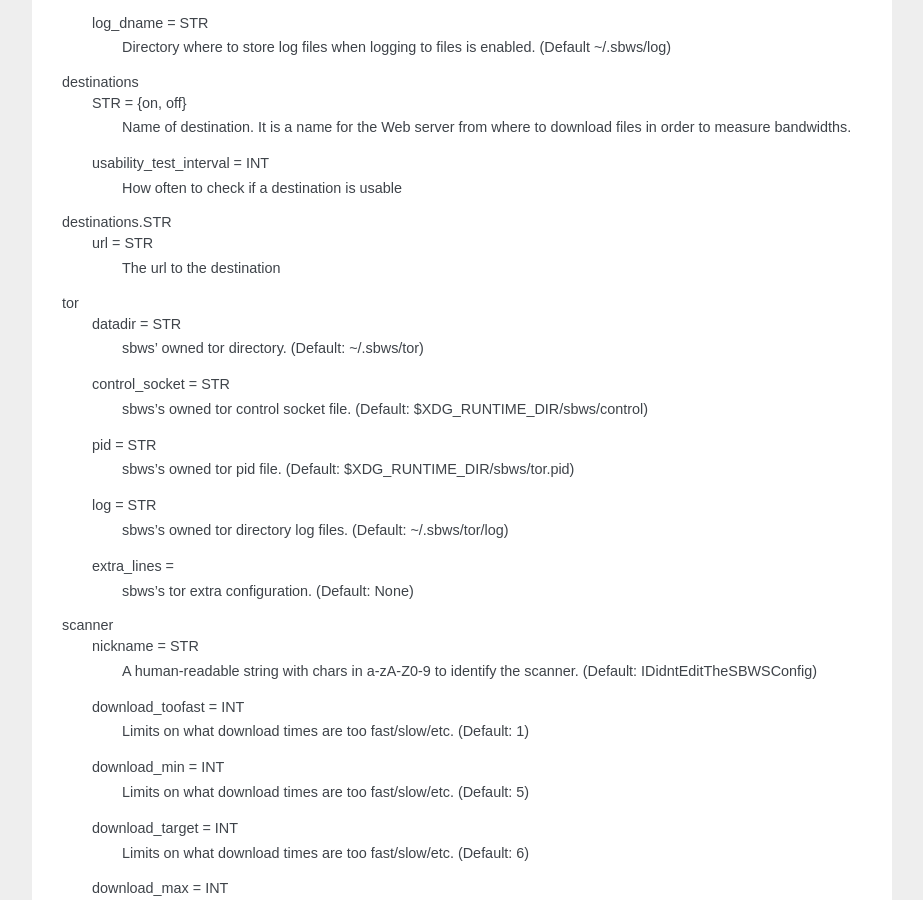
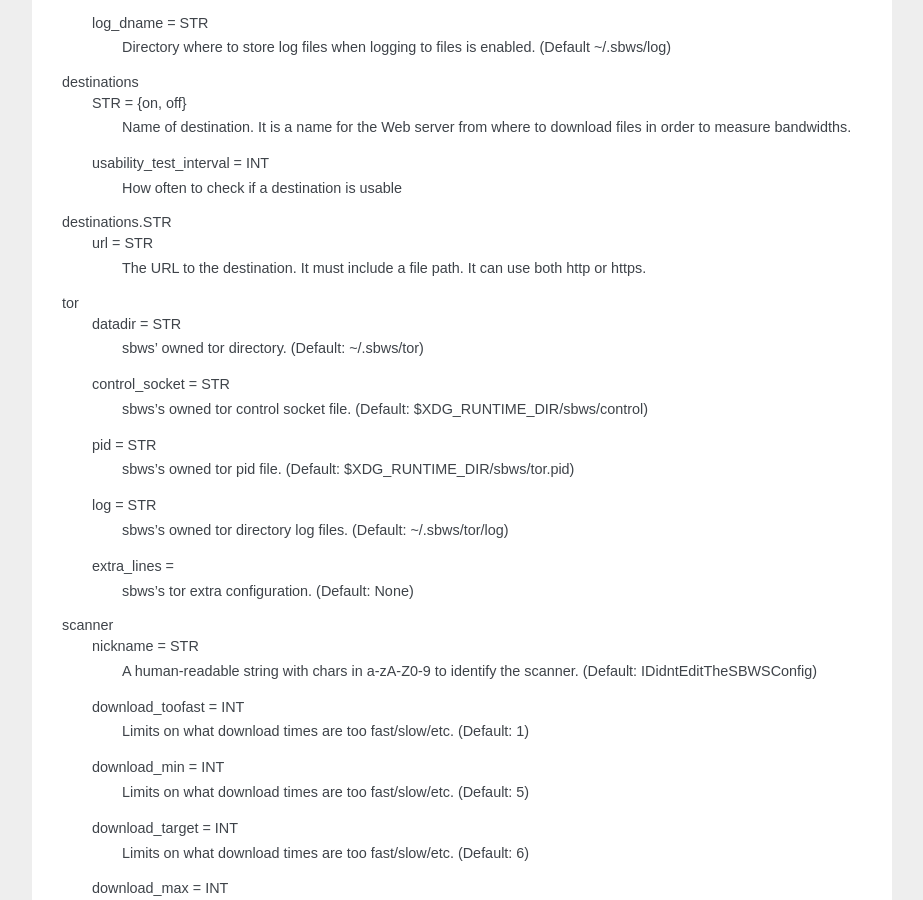
Before and after one commit to torproject/sbws, a Sphinx documentation site: the page built from docs/source/man_sbws.ini.rst, in a window 1280 px wide and 900 px high, scrolled down 1012 px. Shown: the whole window, without its empty margins (198-1121 px from the left). Built offline with Sphinx 7.4.7, drawn with Linux system fonts in a browser that asks for light colours.

Commit message:
Clarify the url format

```diff
--- a/docs/source/man_sbws.ini.rst
+++ b/docs/source/man_sbws.ini.rst
@@ -61,7 +61,8 @@ destinations
 
 destinations.STR
   url = STR
-    The url to the destination
+    The URL to the destination. It must include a file path.
+    It can use both http or https.
 
 tor
   datadir = STR
```
